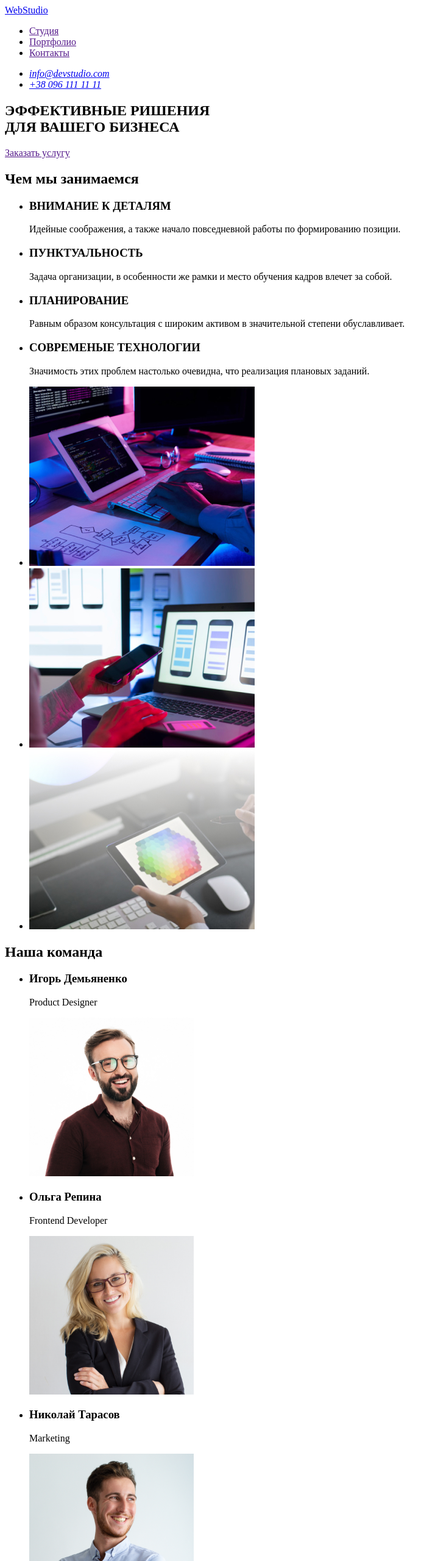
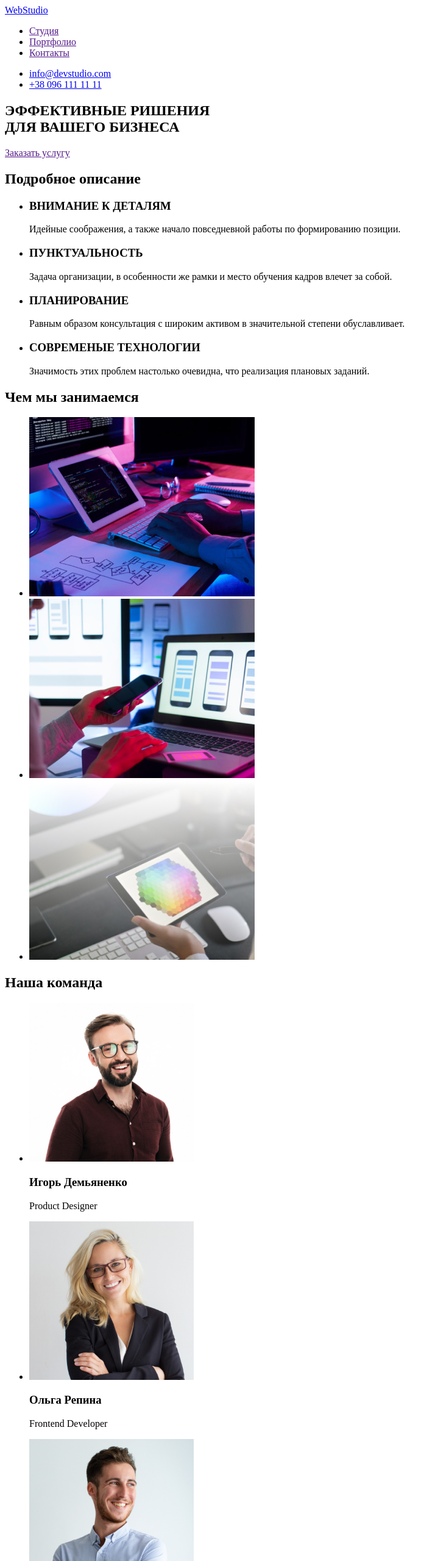
Before and after one commit to Vitaliy-Melnychuk/goit-markup-hw-01, a plain HTML site: page index.html in a window 1280 px wide. Shown: the top 2560 px of the page at 61% size, without its empty margins (0-719 px from the left). Drawn offline with Linux system fonts and the light colour scheme.

Commit message:
added corrected mistakes

```diff
--- a/index.html
+++ b/index.html
@@ -15,12 +15,10 @@
                 <li><a href="">Контакты</a></li>
             </ul>
         </nav>
-        <address>
-            <ul>
-                <li><a href="mailto:info@devstudio.com">info@devstudio.com</a></li>
-                <li><a href="tel:+380961111111">+38 096 111 11 11</a></li>
-            </ul>
-        </address>
+        <ul>
+            <li><a href="mailto:info@devstudio.com">info@devstudio.com</a></li>
+            <li><a href="tel:+380961111111">+38 096 111 11 11</a></li>
+        </ul>
     </header>
     <main>
         <section>
@@ -28,7 +26,7 @@
             <a href="">Заказать услугу</a>
         </section>
         <section>
-            <h2>Чем мы занимаемся</h2>
+            <h2>Подробное описание</h2>
             <ul>
                 <li>
                     <h3>ВНИМАНИЕ К ДЕТАЛЯМ</h3>
@@ -47,6 +45,9 @@
                     <p>Значимость этих проблем настолько очевидна, что реализация плановых заданий.</p>
                 </li>
             </ul>
+        </section>
+        <section>
+            <h2>Чем мы занимаемся</h2>
             <ul>
                 <li>
                     <img src="images/designing.jpg" alt="photo" width="370">
@@ -58,38 +59,39 @@
                     <img src="images/result.jpg" alt="photo" width="370">
                 </li>
             </ul>
+
         </section>
         <section>
             <h2>Наша команда</h2>
             <ul>
                 <li>
+                    <img src="images/igor.jpg" alt="photo" width="270">
                     <h3>Игорь Демьяненко</h3>
                     <p>Product Designer</p>
-                    <img src="images/igor.jpg" alt="photo" width="270">
                 </li>
                 <li>
+                    <img src="images/olga.jpg" alt="photo" width="270">
                     <h3>Ольга Репина</h3>
                     <p>Frontend Developer</p>
-                    <img src="images/olga.jpg" alt="photo" width="270">
                 </li>
                 <li>
+                    <img src="images/mykola.jpg" alt="photo" width="270">
                     <h3>Николай Тарасов</h3>
                     <p>Marketing</p>
-                    <img src="images/mykola.jpg" alt="photo" width="270">
                 </li>
                 <li>
+                    <img src="images/mykhailo.jpg" alt="photo" width="270">
                     <h3>Михаил Ермаков</h3>
                     <p>UI Designer</p>
-                    <img src="images/mykhailo.jpg" alt="photo" width="270">
                 </li>
             </ul>
         </section>
     </main>
     <footer>
         <a href="index.html">WebStudio</a>
+        <a href="#">г. Киев, пр-т Леси Украинки, 26</a>
         <address>
             <ul>
-                <li><a href="#">г. Киев, пр-т Леси Украинки, 26</a></li>
                 <li><a href="mailto:info@example.com">info@example.com</a></li>
                 <li><a href="tel:+380991111111">+38 099 111 11 11</a></li>
             </ul>
```
